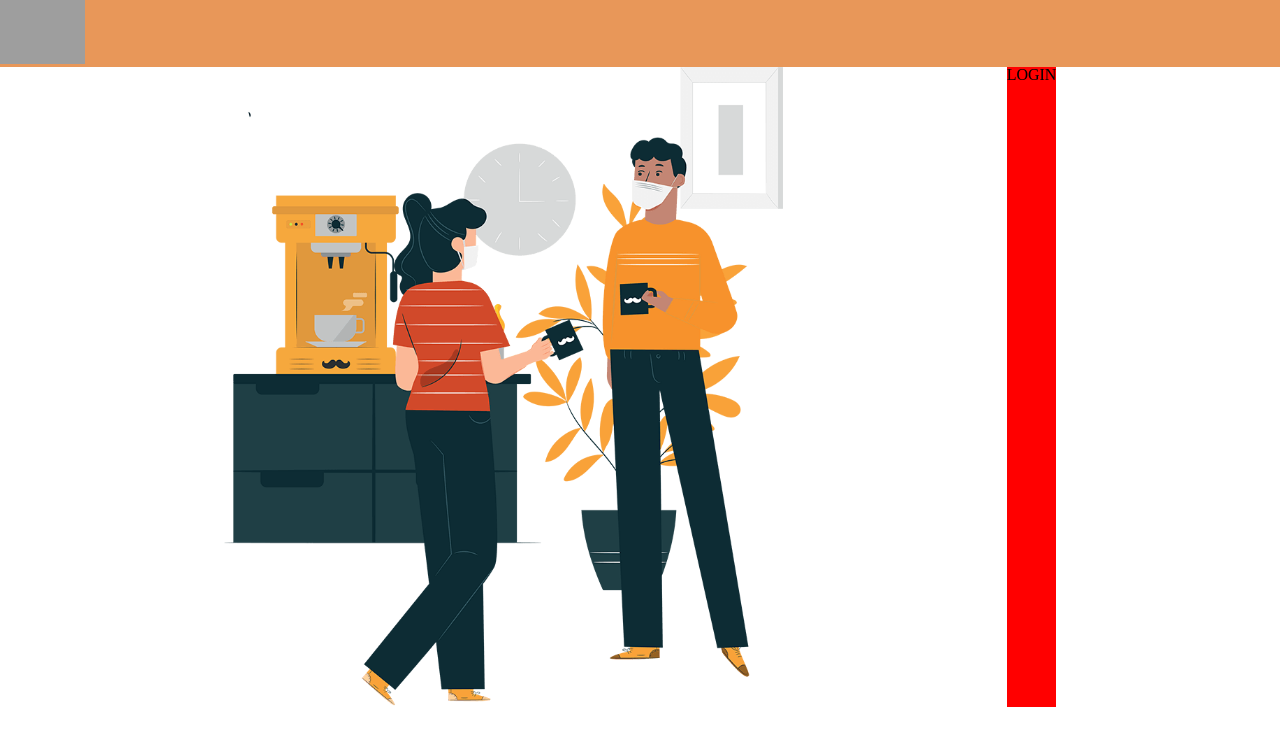
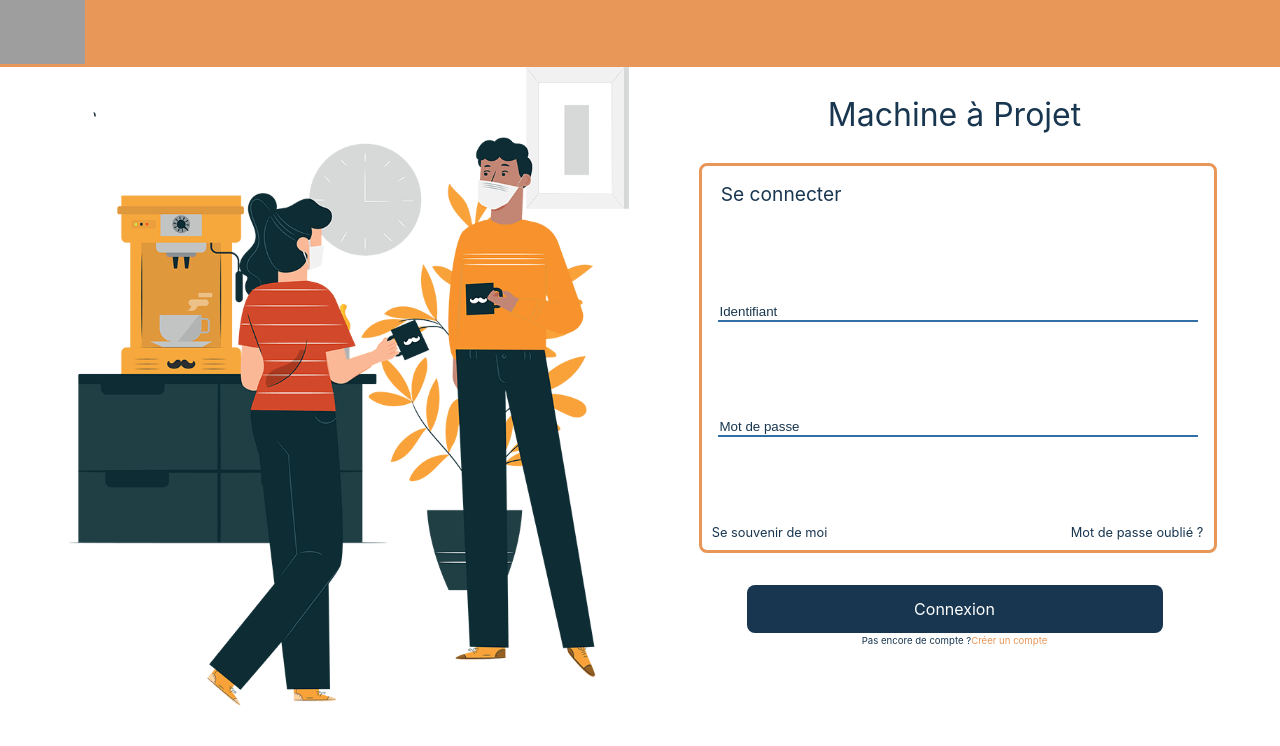
Before and after one commit to ThomasDCW/hackathon2-lille-JS-2203, a React (Vite) app in the folder frontend/: page / in a window 1280 px wide. Shown: the top 746 px of the page. Built offline with nearby package versions, Linux system fonts and the light colour scheme; grey boxes are pictures that could not be loaded.

Commit message:
login page done

```diff
--- a/frontend/src/components/FormLogin/index.jsx
+++ b/frontend/src/components/FormLogin/index.jsx
@@ -1,5 +1,28 @@
+import { Link } from "react-router-dom";
 import SFormLogin from "./style";
 
 export default function FormLogin() {
-  return <SFormLogin>LOGIN</SFormLogin>;
+  return (
+    <SFormLogin>
+      <h1>Machine à Projet</h1>
+      <form>
+        <h2>Se connecter</h2>
+        <input type="text" placeholder="Identifiant" />
+        <input type="password" placeholder="Mot de passe" />
+        <div className="textContainer">
+          <p>Se souvenir de moi</p>
+          <p>Mot de passe oublié ?</p>
+        </div>
+      </form>
+      <div>
+        <Link to="/">Connexion</Link>
+      </div>
+      <div className="textContainer">
+        <p>Pas encore de compte ?</p>
+        <p>
+          <span>Créer un compte</span>
+        </p>
+      </div>
+    </SFormLogin>
+  );
 }
--- a/frontend/src/components/FormLogin/style.jsx
+++ b/frontend/src/components/FormLogin/style.jsx
@@ -1,5 +1,68 @@
 import styled from "styled-components";
 
-export default styled.form`
-  background-color: red;
+export default styled.div`
+  width: 40vw;
+  height: 80vh;
+  color: #183650;
+  font-family: -apple-system, BlinkMacSystemFont, "Segoe UI", Roboto, Oxygen,
+    Ubuntu, Cantarell, "Open Sans", "Helvetica Neue", sans-serif;
+  h1 {
+    font-size: 2em;
+    margin-top: 1em;
+    margin-bottom: 1em;
+    text-align: center;
+  }
+
+  form {
+    display: flex;
+    flex-direction: column;
+    justify-content: space-between;
+    border: 3px solid #e89759;
+    border-radius: 8px;
+    height: 60%;
+    width: 100%;
+    .textContainer {
+      display: flex;
+      justify-content: space-between;
+      font-size: 0.8em;
+      margin: 0.8em;
+    }
+    h2 {
+      margin: 1em;
+      font-size: 1.2em;
+    }
+    input {
+      margin: 1.2em;
+      outline: 0;
+      border-width: 0 0 2px;
+      border-color: #183650;
+      ::placeholder {
+        color: #183650;
+        font-size: 1em;
+      }
+    }
+  }
+  .textContainer {
+    display: flex;
+    justify-content: center;
+    font-size: 0.6em;
+    margin: 0.3em;
+    span {
+      color: #e89759;
+    }
+  }
+  div {
+    margin-top: 2em;
+    display: flex;
+    justify-content: center;
+    a {
+      width: 75%;
+      text-decoration: none;
+      text-align: center;
+      padding: 1em;
+      color: white;
+      background: #183650;
+      border-radius: 8px;
+    }
+  }
 `;
```
